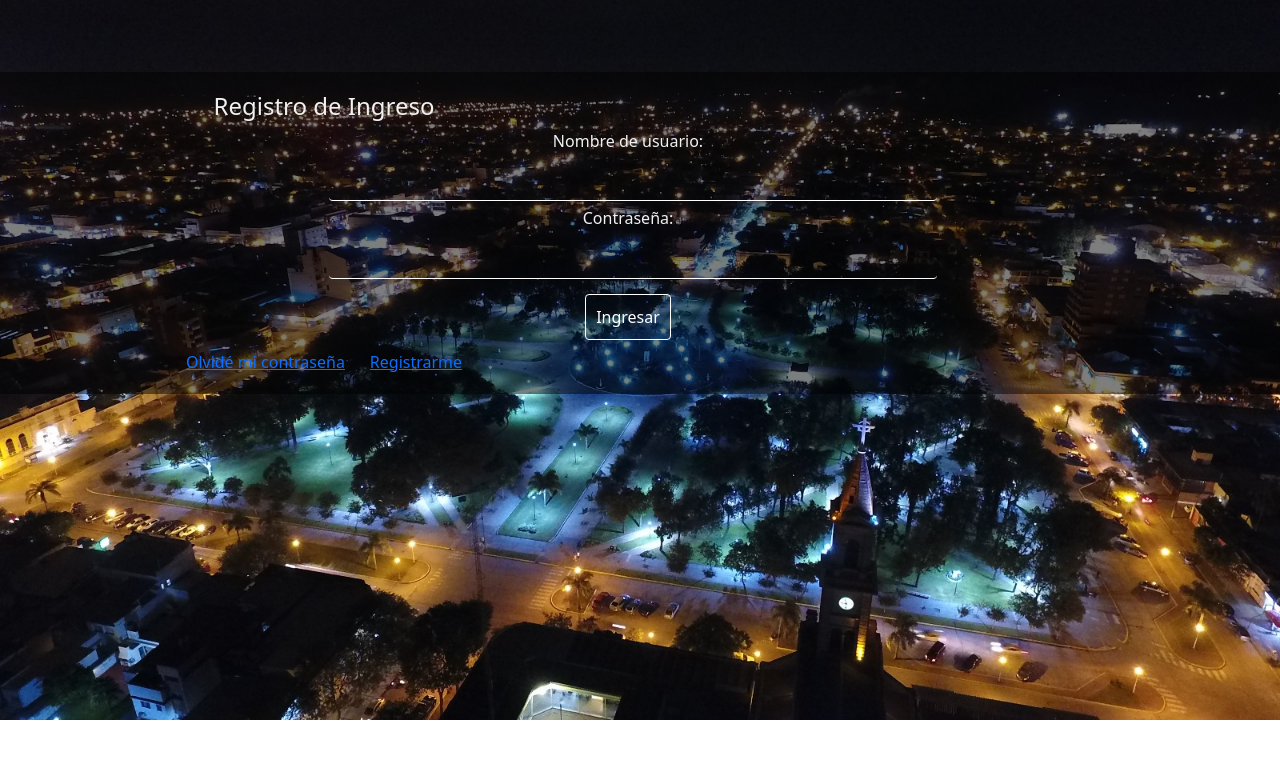
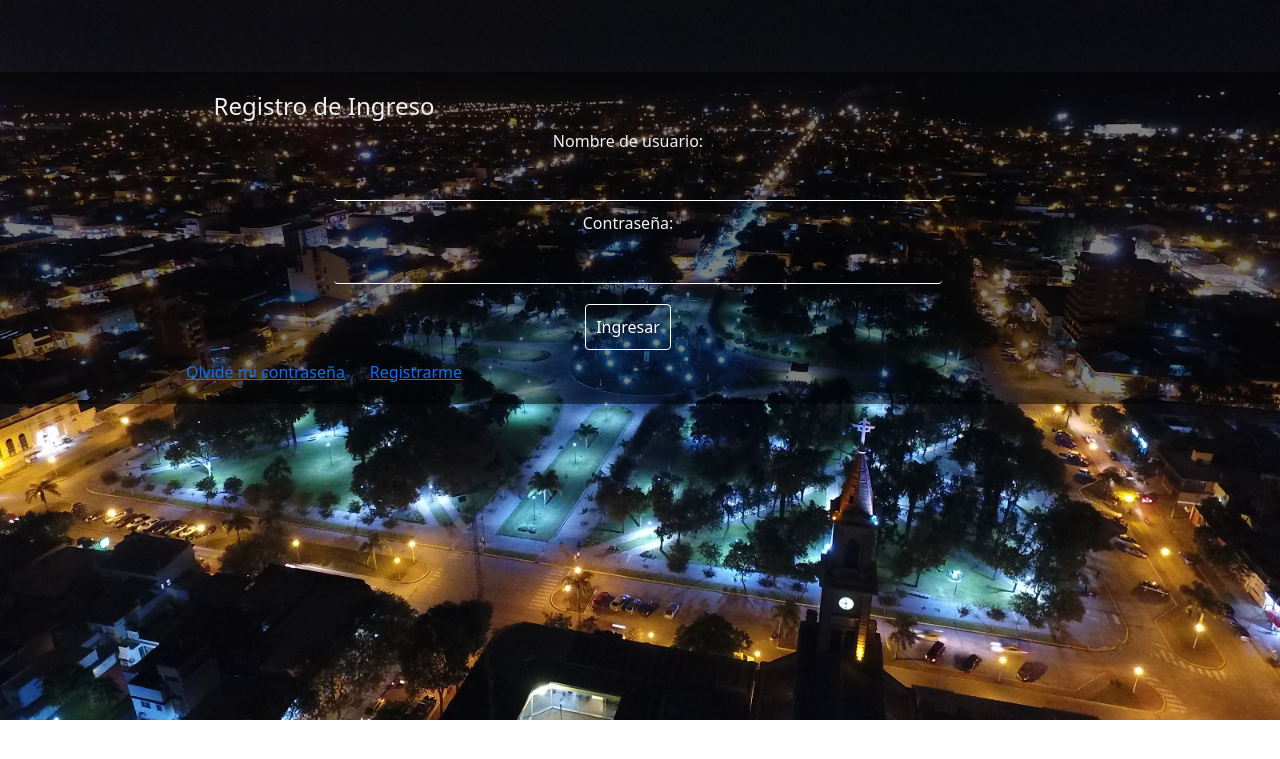
Before and after one commit to Matias2178/OficinaVirtual, a Django app: page / in a window 1280 px wide. Shown: the top 759 px of the page. Run offline with Django 3.2, Linux system fonts and the light colour scheme.

Commit message:
Mejoras en el Template de Reset de Password y de ingreso

```diff
--- a/UsuarioApp/Templates/UsuarioApp/index.html
+++ b/UsuarioApp/Templates/UsuarioApp/index.html
@@ -4,36 +4,22 @@
 <form method="post">
 	{% csrf_token %}
 	<div class="row">
-    	<div class="col-6">
+    	<div class="col-md-6">
 			<h4>Registro de Ingreso</h4>
 		</div>
 	</div>
  	<div class="row">
-    	<div class="col-6">
+    	<div class="col-md-6">
     		<div class="form-group">
         		<label for="username">Nombre de usuario:</label>
-        		<input class="form-control" type="text" name="username" style="margin: 5px">
-    	   </div>
-        </div>
-    </div>
-    <div class="row">
-    	<div class="col-6">
-    		<div class="form-group">
+        		<input class="form-control" type="text" name="username"  >
         		<label for="username">Contraseña:</label>
-        		<input class="form-control" type="password" name="password" style="margin: 5px">
-    	   </div>
-        </div>
-    </div>
-    <div class="row">
-    	<div class="col-6">
-    		<div class="form-group">
+        		<input class="form-control" type="password" name="password">
 				<input class="btn btn-primary" type="submit" value="Ingresar" ><br>
-				<div class= "enlaces" style="text-align:center">
-					<a href={% url 'password_reset' %} class="Utxt2" type="reset" >Olvidé mi contraseña</a>&nbsp&nbsp&nbsp&nbsp&nbsp
-					<a href={% url 'registrar' %} class="Utxt2" type="reset" >Registrarme</a>
-				</div>
 
-    	   </div>
+				<a href={% url 'password_reset' %} class="Utxt2" type="reset" >Olvidé mi contraseña</a>&nbsp&nbsp&nbsp&nbsp&nbsp
+				<a href={% url 'registrar' %} class="Utxt2" type="register" >Registrarme</a>
+    	   	</div>
         </div>
     </div>
 </form>
```
Also changed, not shown: UsuarioApp/Templates/UsuarioApp/password_reset_form.html (+4 -4 lines).
